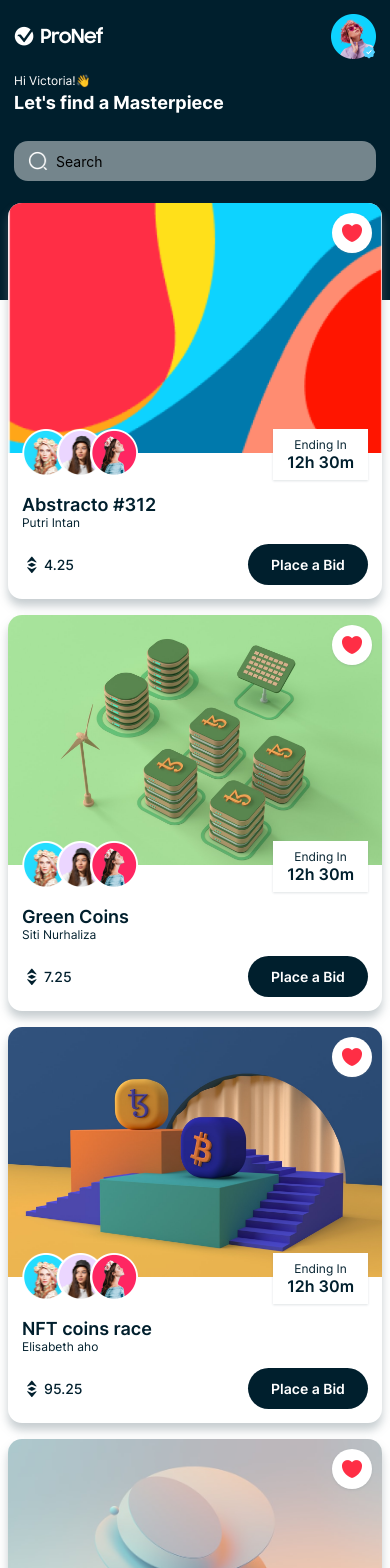
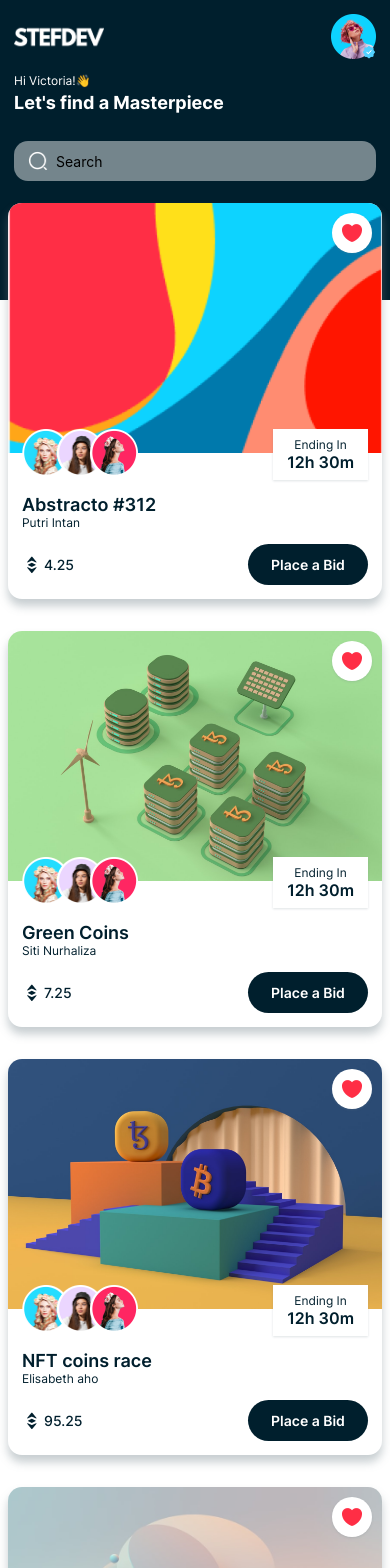
Before and after one commit to smarais97/NFTMarketplace, a React Native app: screen /Home in a window 390 px wide. Shown: the top 1568 px of the page. Built offline with nearby package versions, Linux system fonts and the light colour scheme.

Commit message:
Utilize Stylesheet.create

```diff
--- a/components/DetailsBid.tsx
+++ b/components/DetailsBid.tsx
@@ -1,5 +1,5 @@
 import React from 'react';
-import { View, Text, Image } from 'react-native';
+import { View, Text, Image, StyleSheet } from 'react-native';
 import { EthPrice } from './SubInfo';
 import {
   Colors, Fonts, Sizes
@@ -9,32 +9,16 @@ import dayjs from 'dayjs';
 
 export default function DetailsBid({ bid }: { bid: Bid }) {
   return (
-    <View style={{
-      width: '100%',
-      flexDirection: 'row',
-      justifyContent: 'space-between',
-      alignItems: 'center',
-      marginVertical: Sizes.base,
-      paddingHorizontal: Sizes.base * 2,
-    }}>
+    <View style={styles.bidContainer}>
       <Image source={bid.image} resizeMode="contain" style={{
         width: 48,
         height: 48,
       }} />
       <View>
-        <Text style={{
-          fontFamily: Fonts.semiBold,
-          fontSize: Sizes.small,
-          color: Colors.primary,
-        }}>
+        <Text style={styles.bidPlacedBy}>
           Bid Placed by {bid.name}
         </Text>
-        <Text style={{
-          fontFamily: Fonts.regular,
-          fontSize: Sizes.small - 2,
-          color: Colors.secondary,
-          marginTop: 3,
-        }}>
+        <Text style={styles.bidDate}>
           {dayjs(bid.date).toString()}
         </Text>
       </View>
@@ -42,3 +26,25 @@ export default function DetailsBid({ bid }: { bid: Bid }) {
     </View>
   );
 }
+
+const styles = StyleSheet.create({
+  bidContainer: {
+    width: '100%',
+    flexDirection: 'row',
+    justifyContent: 'space-between',
+    alignItems: 'center',
+    marginVertical: Sizes.base,
+    paddingHorizontal: Sizes.base * 2,
+  },
+  bidPlacedBy: {
+    fontFamily: Fonts.semiBold,
+    fontSize: Sizes.small,
+    color: Colors.primary,
+  },
+  bidDate: {
+    fontFamily: Fonts.regular,
+    fontSize: Sizes.small - 2,
+    color: Colors.secondary,
+    marginTop: 3,
+  }
+})
--- a/components/NFTCard.tsx
+++ b/components/NFTCard.tsx
@@ -1,5 +1,5 @@
 import { useNavigation } from '@react-navigation/native'
-import { View, Image, Text } from 'react-native'
+import { View, Image, Text, StyleSheet } from 'react-native'
 import { Colors, Sizes, Shadows, assets } from '../constants';
 import { Nft } from '../interfaces/data';
 import Details from '../screens/Details';
@@ -9,46 +9,23 @@ import { SubInfo, NFTTitle, EthPrice } from './SubInfo';
 export default function NFTCard({ data }: { data: Nft }) {
     const navigation = useNavigation();
     return (
-        <View style={{
-            backgroundColor: Colors.white,
-            borderRadius: Sizes.font,
-            marginBottom: Sizes.extraLarge,
-            margin: Sizes.base,
-            ...Shadows.dark
-        }}>
+        <View style={styles.nftCardContainer}>
             <View
-                style={{
-                    width: "100%",
-                    height: 250
-                }}>
+                style={styles.circleButtonContainer}>
                 <Image
                     source={data.image}
                     resizeMode="cover"
-                    style={{
-                        width: "100%",
-                        height: "100%",
-                        borderTopLeftRadius: Sizes.font,
-                        borderTopRightRadius: Sizes.font,
-                    }} />
+                    style={styles.coverImage} />
                 <CircleButton imgUrl={assets.heart} right={10} top={10} />
             </View>
             <SubInfo />
-            <View style={{
-                width: '100%',
-                padding: Sizes.font
-            }}>
+            <View style={styles.bottomContainer}>
                 <NFTTitle
                     title={data.name}
                     subTitle={data.creator}
                     titleSize={Sizes.large}
                     subTitleSize={Sizes.small} />
-
-                <View style={{
-                    marginTop: Sizes.font,
-                    flexDirection: 'row',
-                    justifyContent: 'space-between',
-                    alignItems: 'center'
-                }}>
+                <View style={styles.rectButtonContainer}>
                     <EthPrice price={data.price.toString()} />
                     <RectButton
                         minWidth={120}
@@ -59,3 +36,33 @@ export default function NFTCard({ data }: { data: Nft }) {
         </View>
     )
 }
+
+const styles = StyleSheet.create({
+    nftCardContainer: {
+        backgroundColor: Colors.white,
+        borderRadius: Sizes.font,
+        marginBottom: Sizes.extraLarge,
+        margin: Sizes.base,
+        ...Shadows.dark
+    },
+    circleButtonContainer: {
+        width: "100%",
+        height: 250
+    },
+    coverImage: {
+        width: "100%",
+        height: "100%",
+        borderTopLeftRadius: Sizes.font,
+        borderTopRightRadius: Sizes.font,
+    },
+    bottomContainer: {
+        width: '100%',
+        padding: Sizes.font
+    },
+    rectButtonContainer: {
+        marginTop: Sizes.font,
+        flexDirection: 'row',
+        justifyContent: 'space-between',
+        alignItems: 'center'
+    }
+})
--- a/screens/Details.tsx
+++ b/screens/Details.tsx
@@ -1,5 +1,5 @@
 import {
-  View, Text, SafeAreaView, Image, StatusBar, FlatList,
+  View, Text, SafeAreaView, Image, StatusBar, FlatList, StyleSheet
 } from 'react-native';
 import {
   Colors, Fonts, Shadows, Sizes, assets,
@@ -12,7 +12,6 @@ import {
   DetailsDesc,
   DetailsBid,
 } from '../components';
-import { Bid } from '../interfaces/data';
 import type { NativeStackScreenProps } from '@react-navigation/native-stack';
 import { RootStackParamList } from '../types/globalTypes';
 
@@ -51,24 +50,11 @@ const DetailsHeader = ({ route, navigation }: Props) => {
 function Details({ route, navigation }: Props) {
   const nftData = route.params.data;
   return (
-    <SafeAreaView style={{
-      flex: 1,
-    }}>
+    <SafeAreaView style={styles.flex}>
       <FocusedStatusBar
         barStyle="dark-content"
-        backgroundColor="transparent"
-        transLucent={true}
       />
-      <View style={{
-        width: '100%',
-        position: 'absolute',
-        bottom: 0,
-        paddingVertical: Sizes.font,
-        justifyContent: 'center',
-        alignItems: 'center',
-        backgroundColor: 'rgba(255,255,255,0.5)',
-        zIndex: 1,
-      }}>
+      <View style={styles.rectButtonContainer}>
         <RectButton minWidth={170} fontSize={Sizes.large} {...Shadows.dark} />
       </View>
       <FlatList
@@ -81,17 +67,10 @@ function Details({ route, navigation }: Props) {
           <>
             <DetailsHeader route={route} navigation={navigation} />
             <SubInfo />
-            <View style={{
-              padding: Sizes.font
-            }}>
+            <View style={styles.currentBidsContainer}>
               <DetailsDesc data={nftData} />
-
               {nftData.bids.length > 0 && (
-                <Text style={{
-                  fontSize: Sizes.font,
-                  fontFamily: Fonts.semiBold,
-                  color: Colors.primary
-                }}>
+                <Text style={styles.currentBids}>
                   Current Bids
                 </Text>
               )}
@@ -103,4 +82,28 @@ function Details({ route, navigation }: Props) {
   );
 }
 
+const styles = StyleSheet.create({
+  flex: {
+    flex: 1,
+  },
+  rectButtonContainer: {
+    width: '100%',
+    position: 'absolute',
+    bottom: 0,
+    paddingVertical: Sizes.font,
+    justifyContent: 'center',
+    alignItems: 'center',
+    backgroundColor: 'rgba(255,255,255,0.5)',
+    zIndex: 1,
+  },
+  currentBidsContainer: {
+    padding: Sizes.font
+  },
+  currentBids: {
+    fontSize: Sizes.font,
+    fontFamily: Fonts.semiBold,
+    color: Colors.primary
+  }
+});
+
 export default Details;
--- a/screens/Home.tsx
+++ b/screens/Home.tsx
@@ -1,5 +1,5 @@
 import React, { useState } from 'react';
-import { View, SafeAreaView, FlatList } from 'react-native';
+import { View, SafeAreaView, FlatList, StyleSheet } from 'react-native';
 
 import { Colors, NFTData } from '../constants';
 import { NFTCard, HomeHeader, FocusedStatusBar } from '../components';
@@ -17,7 +17,7 @@ function Home() {
       item.name.toLowerCase().includes(value.toLowerCase())
     );
 
-    if(filteredData.length) {
+    if (filteredData.length) {
       setNftData(filteredData);
     } else {
       setNftData(NFTData);
@@ -25,10 +25,10 @@ function Home() {
   }
 
   return (
-    <SafeAreaView style={{ flex: 1 }}>
+    <SafeAreaView style={styles.flex}>
       <FocusedStatusBar background={Colors.primary} />
 
-      <View style={{ flex: 1 }}>
+      <View>
         <View style={{ zIndex: 0 }}>
           <FlatList
             data={nftData}
@@ -39,21 +39,35 @@ function Home() {
           />
         </View>
 
-        <View style={{
-          position: 'absolute',
-          top: 0,
-          bottom: 0,
-          right: 0,
-          left: 0,
-          zIndex: -1,
-        }}
-        >
-          <View style={{ height: 300, backgroundColor: Colors.primary }} />
-          <View style={{ flex: 1, backgroundColor: Colors.white }} />
+        <View style={styles.absoluteBackground}>
+          <View style={styles.backgroundSectionStart} />
+          <View style={styles.backgroundSectionEnd} />
         </View>
       </View>
     </SafeAreaView>
   );
 }
 
+const styles = StyleSheet.create({
+  flex: {
+    flex: 1,
+  },
+  absoluteBackground: {
+    position: 'absolute',
+    top: 0,
+    bottom: 0,
+    right: 0,
+    left: 0,
+    zIndex: -1,
+  },
+  backgroundSectionStart: {
+    height: 300,
+    backgroundColor: Colors.primary
+  },
+  backgroundSectionEnd: {
+    flex: 1,
+    backgroundColor: Colors.white
+  },
+})
+
 export default Home;
```
Also changed, not shown: assets/images/logo.png.
